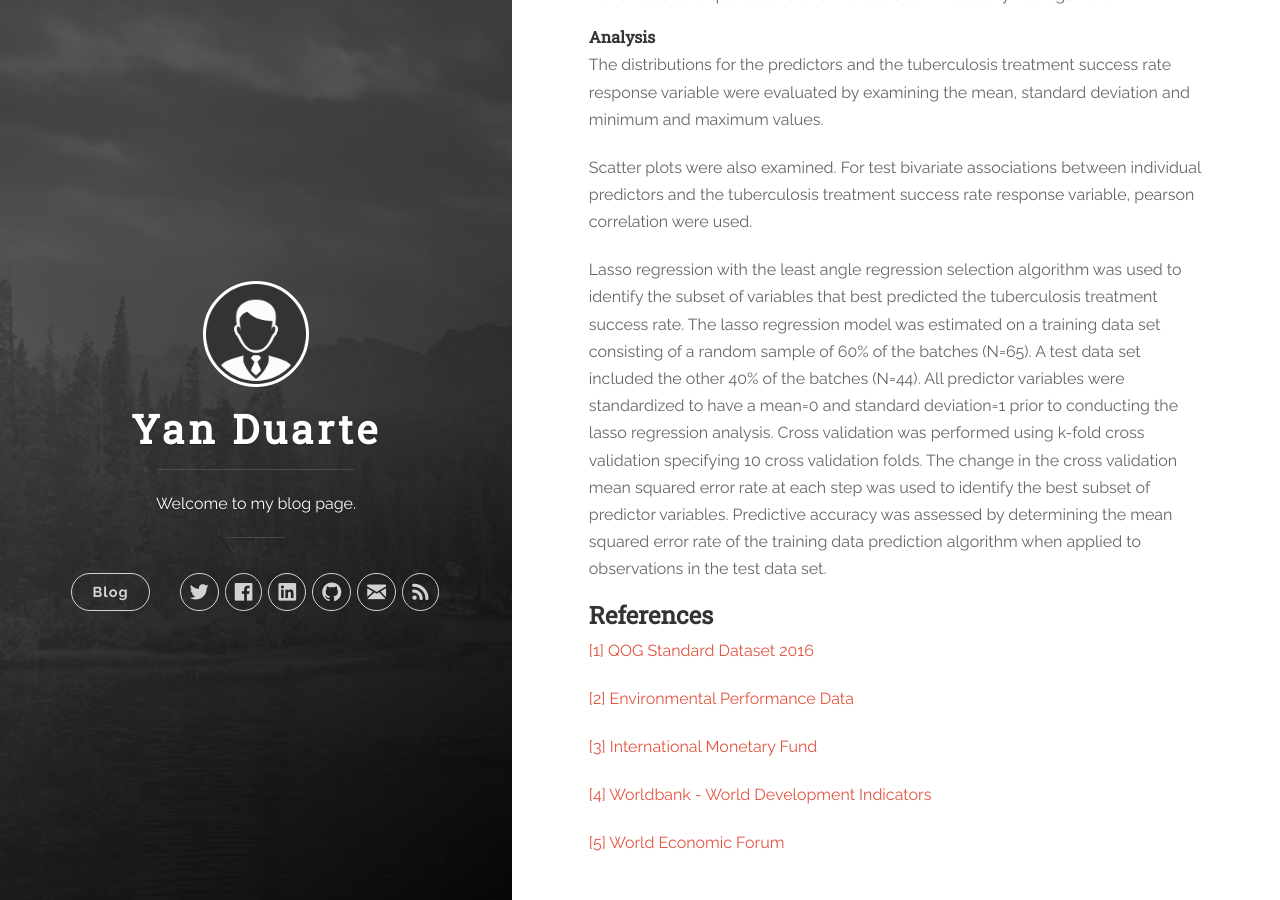
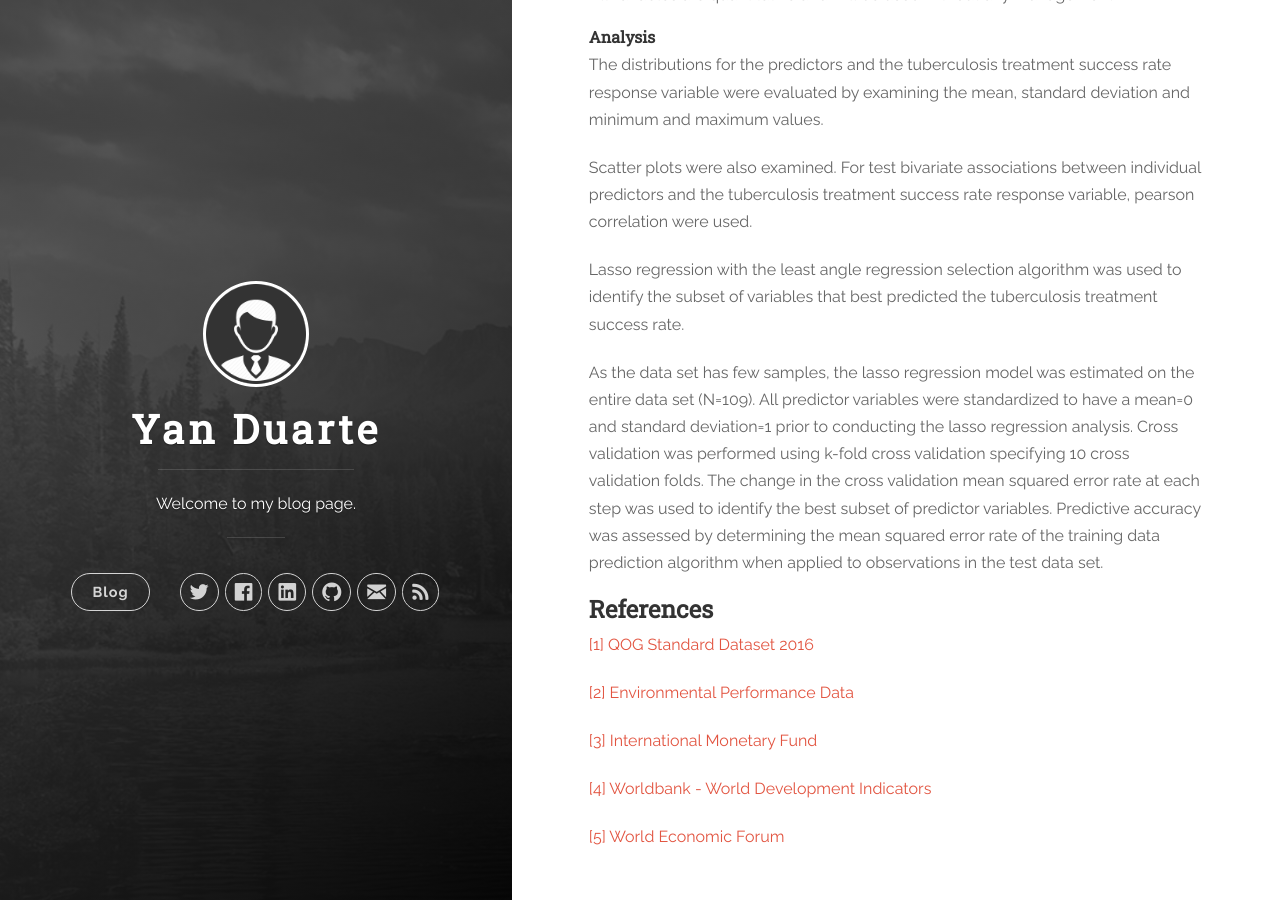
Before and after one commit to yan-duarte/yan-duarte.github.io, a Jekyll site: the page built from _posts/2016-11-29-DAC-Assignment2.md, in a window 1280 px wide and 900 px high, scrolled down 1366 px. Built offline with Jekyll 4.4.1, drawn with Linux system fonts in a browser that asks for light colours; nearby versions of some CDN libraries.

Commit message:
Updated 2016-11-29-DAC-Assignment2.md

```diff
--- a/_posts/2016-11-29-DAC-Assignment2.md
+++ b/_posts/2016-11-29-DAC-Assignment2.md
@@ -55,7 +55,8 @@ The distributions for the predictors and the tuberculosis treatment success rate
 Scatter plots were also examined. For test bivariate associations between individual predictors and the tuberculosis treatment success rate response variable, pearson correlation were used.
 
 Lasso regression with the least angle regression selection algorithm was used to identify the subset of variables that best predicted the tuberculosis treatment success rate.
-The lasso regression model was estimated on a training data set consisting of a random sample of 60% of the batches (N=65). A test data set included the other 40% of the batches (N=44). All predictor variables were standardized to have a mean=0 and standard deviation=1 prior to conducting the lasso regression analysis. Cross validation was performed using k-fold cross validation specifying 10 cross validation folds. The change in the cross validation mean squared error rate at each step was used to identify the best subset of predictor variables. Predictive accuracy was assessed by determining the mean squared error rate of the training data prediction algorithm when applied to observations in the test data set.
+
+As the data set has few samples, the lasso regression model was estimated on the entire data set (N=109). All predictor variables were standardized to have a mean=0 and standard deviation=1 prior to conducting the lasso regression analysis. Cross validation was performed using k-fold cross validation specifying 10 cross validation folds. The change in the cross validation mean squared error rate at each step was used to identify the best subset of predictor variables. Predictive accuracy was assessed by determining the mean squared error rate of the training data prediction algorithm when applied to observations in the test data set.
 
 
 ## **References**
```
